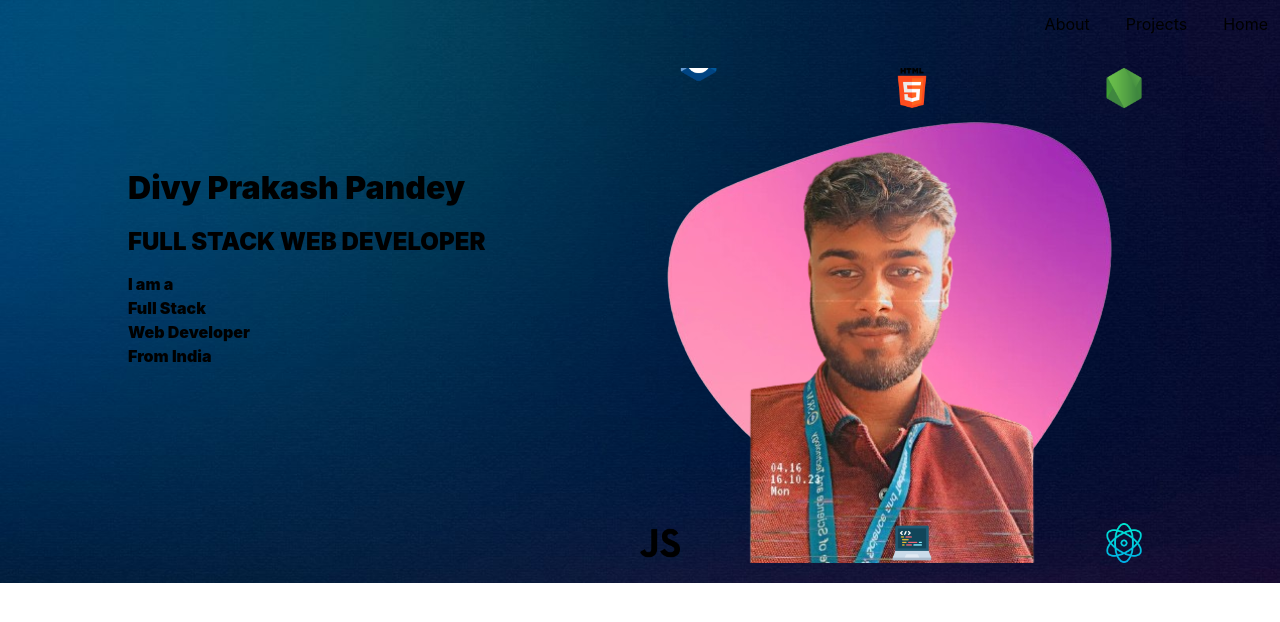
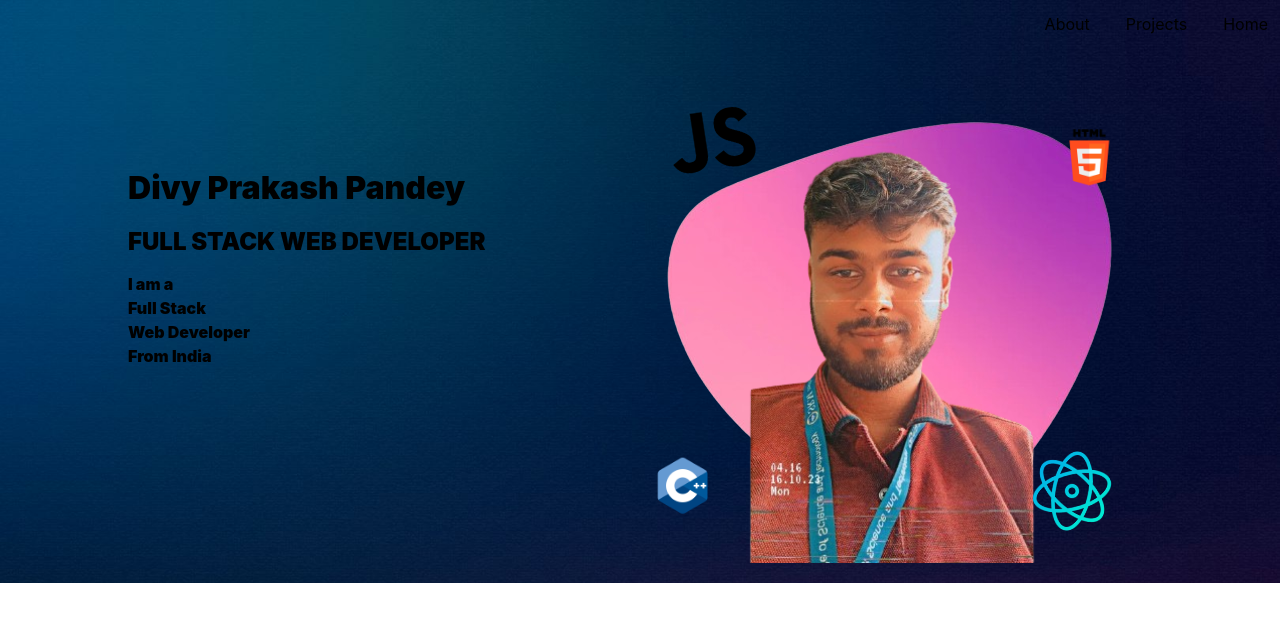
Before and after one commit to dk5488/NewPortfolio, a React (Create React App) app: page / in a window 1280 px wide. Shown: the top 622 px of the page. Built offline with nearby package versions, Linux system fonts and the light colour scheme.

Commit message:
Completed Hero Section

```diff
--- a/src/components/Landing.jsx
+++ b/src/components/Landing.jsx
@@ -7,7 +7,7 @@ import node from "../assets/node.png";
 import js from "../assets/js.png";
 import react1 from "../assets/react.png";
 import html1 from "../assets/html.png";
-import code from "../assets/coding.png"
+import code from "../assets/coding.png";
 
 function Landing() {
   const [renderNumber, setRenderNumber] = useState(1);
@@ -34,6 +34,7 @@ function Landing() {
 
   return (
     <div className="w-full py-5">
+      {/*Hero*/}
       <div className="mx-auto relative flex flex-row justify-stretch  w-4/5  items-center">
         {/*Left Section */}
         <div className="flex flex-col gap-3 font-black w-2/4">
@@ -110,7 +111,7 @@ function Landing() {
 
         {/*Right Section */}
         {/*Right Section */}
-        <div className="relative h-auto overflow-hidden flex justify-center items-center">
+        <div className="relative h-auto  flex justify-center items-center">
           {/*bg-image */}
           <div className=" relative w-full h-full">
             <img
@@ -129,15 +130,36 @@ function Landing() {
             />
           </div>
 
+          <img
+            src={c}
+            alt="C"
+            className="absolute w-14 h-14 left-8 bottom-8 animate-moveIcon1"
 
-          <img src={c} alt="C" className="absolute w-10 h-10 animate-moveIcon left-1 top-2"   />
-          <img className="absolute top-0 right-0  w-10" src={node} alt="C++"></img>
-          <img className="absolute bottom-0 left-0  w-10" src={js} alt="C++"></img>
-          <img className="absolute bottom-0 right-0  w-10" src={react1} alt="C++"></img>
-          <img className="absolute top-0 left-1/2  w-10" src={html1} alt="C++"></img>
-          <img className="absolute bottom-0 left-1/2  w-10" src={code} alt="C++"></img>
+          />
 
+          <img
+            src={js}
+            alt="JavaScript"
+            className="absolute w-20 h-20 left-8 top-8 animate-facus"
+          />
+
+          <img
+            src={react1}
+            alt="React"
+            className="absolute w-20 h-20 right-8 bottom-8 animate-rotate"
+          />
+
+          <img
+            src={html1}
+            alt="HTML"
+            className="absolute w-14 h-14  right-11 top-11 animate-moveIcon"
+          />
         </div>
+      </div>
+
+      {/*About Section */}
+      <div className="mx-auto">
+
       </div>
     </div>
   );
--- a/tailwind.config.js
+++ b/tailwind.config.js
@@ -127,29 +127,64 @@ module.exports = {
     extend: {
       maxWidth: {
         maxContent: "1260px",
-        maxContentTab: "650px"
+        maxContentTab: "650px",
       },
       keyframes: {
         moveIcon: {
-          '0%': {
-            transform: 'translate(0, 0)'
+          "0%": {
+            transform: "translate(0, 0)",
           },
-          '25%': {
-            transform: 'translate(-50px, 50px)'
+          "25%": {
+            transform: "translate(-50px, -50px)",
           },
 
-          '75%':{
-            transform:'translate(50px,-50px)'
+          "75%": {
+            transform: "translate(50px,50px)",
           },
-          '100%':{
-            transform:'translate(0,0)'
+          "100%": {
+            transform: "translate(0,0)",
+          },
+        },
+
+        facus: {
+          "0%": { transform: "rotate(0deg)" },
+          "50%": { transform: "rotate(-45deg) scale(1.25)" },
+          "100%": { transform: "rotate(0deg)" },
+        },
+
+        rotate:{
+          "0%":{
+            transform:"rotate(0deg)",
+
+          },
+          "100%":{
+            transform:"rotate(360deg)",
+          },
+
+        },
+
+        moveIcon1: {
+          "0%": {
+            transform: "translate(0, 0)",
+          },
+          "25%": {
+            transform: "translate(50px, 50px)",
+          },
+
+          "75%": {
+            transform: "translate(-50px,-50px)",
+          },
+          "100%": {
+            transform: "translate(0,0)",
           },
         },
       },
       animation: {
-        moveIcon: 'moveIcon 3s linear infinite' // You can adjust the duration and timing function here
-      }
-
+        moveIcon: "moveIcon 6s linear infinite",
+        facus: "facus 5s linear infinite",
+        rotate:"rotate 4s linear infinite",
+        moveIcon1:"moveIcon1 6s linear infinite"
+      },
     },
   },
   plugins: [],
```
